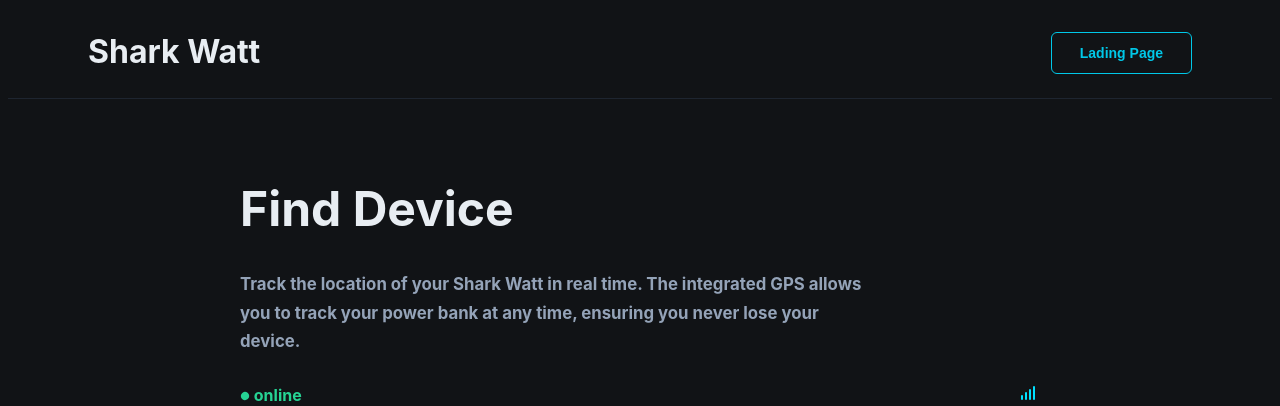
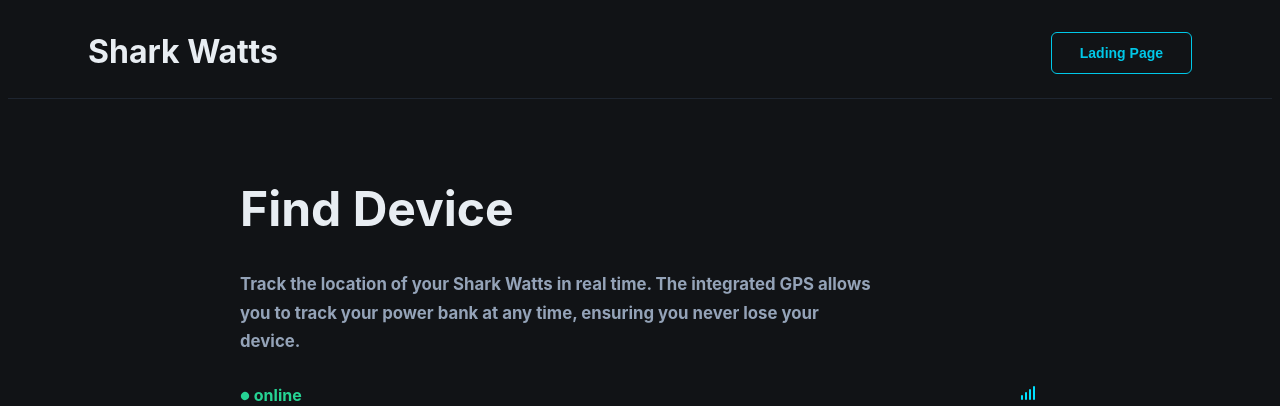
Before and after one commit to kxuak/Shark-Watt, a React (Vite) app: page /home in a window 1280 px wide. Shown: the top 406 px of the page. Built offline with nearby package versions, Linux system fonts and the light colour scheme.

Commit message:
corrigindo o nome

```diff
--- a/index.html
+++ b/index.html
@@ -4,7 +4,7 @@
     <meta charset="UTF-8" />
     <link rel="icon" type="image/png" href="/logo.png" />
     <meta name="viewport" content="width=device-width, initial-scale=1.0" />
-    <title>Shark Watt</title>
+    <title>Shark Watts</title>
   </head>
   <body>
     <div id="root"></div>
--- a/src/pages/Home/index.tsx
+++ b/src/pages/Home/index.tsx
@@ -27,7 +27,7 @@
   return (
     <div className="container">
     <nav className="navbar">
-        <span className="logo">Shark Watt</span>
+        <span className="logo">Shark Watts</span>
         <Link to="/">
         <Button variant="outline" size="normal">Lading Page</Button>
         </Link>
@@ -36,7 +36,7 @@
       <div className="main-home">
         <div className="main-home-text">
           <h1 className="tracker-title">Find Device</h1>
-          <p className="tracker-description">Track the location of your Shark Watt in real time. The integrated GPS allows you to track your power bank at any time, ensuring you never lose your device.</p>
+          <p className="tracker-description">Track the location of your Shark Watts in real time. The integrated GPS allows you to track your power bank at any time, ensuring you never lose your device.</p>
         </div>
         <div className="main-home-widgets">
           <p className="online"><svg xmlns="http://www.w3.org/2000/svg" width="10" height="10" viewBox="0 0 24 24" fill="currentColor" className="icon icon-tabler icons-tabler-filled icon-tabler-circle"><path stroke="none" d="M0 0h24v24H0z" fill="none" /><path d="M7 3.34a10 10 0 1 1 -4.995 8.984l-.005 -.324l.005 -.324a10 10 0 0 1 4.995 -8.336z" /></svg> online</p>
@@ -48,7 +48,7 @@
     </div>
     <footer className="footer">
       <div className="footer-left">
-        <h3>Shark Watt</h3>
+        <h3>Shark Watts</h3>
         <p>Fierce style. Real power.</p>
       </div>
 
@@ -61,7 +61,7 @@
       </div>
 
       <div className="footer-right">
-        <p>© 2026 Shark Watt</p>
+        <p>© 2026 Shark Watts</p>
       </div>
     </footer>
     </div>
--- a/src/pages/LadingPage/index.tsx
+++ b/src/pages/LadingPage/index.tsx
@@ -9,7 +9,7 @@
     <div className="container">
 
       <nav className="navbar">
-        <span className="logo">Shark Watt</span>
+        <span className="logo">Shark Watts</span>
         <Link to="/home">
         <Button variant="outline" size="normal">My Device</Button>
         </Link>
@@ -20,7 +20,7 @@
           <h1 className="title-text">Fierce Style<br />Real Power</h1>
 
           <p className="main-text">
-            The Shark Watt is a power bank for those who refuse limits: with a shark-shaped design, it combines style and high performance for any situation. Waterproof, it lets you charge your phone even underwater — perfect for the beach, pool, or rain — but should not be recharged while wet or submerged. It also features a built-in tracker for added security. Compact, durable, and powerful, it keeps you connected anywhere.
+            The Shark Watts is a power bank for those who refuse limits: with a shark-shaped design, it combines style and high performance for any situation. Waterproof, it lets you charge your phone even underwater — perfect for the beach, pool, or rain — but should not be recharged while wet or submerged. It also features a built-in tracker for added security. Compact, durable, and powerful, it keeps you connected anywhere.
           </p>
           <h3 className="info">
             5200 mAh | 12 W
@@ -74,7 +74,7 @@
         ></iframe>
         <div>
         <p className="video-text">
-              To help users better understand the SharkWatt, we created a presentation video showing its design, features, and functionality. The video provides a more interactive experience and demonstrates how the product can be used in real situations.
+              To help users better understand the SharkWatts, we created a presentation video showing its design, features, and functionality. The video provides a more interactive experience and demonstrates how the product can be used in real situations.
             </p>
           </div>
           </div>
@@ -82,7 +82,7 @@
 
       <footer className="footer">
       <div className="footer-left">
-        <h3>Shark Watt</h3>
+        <h3>Shark Watts</h3>
         <p>Fierce style. Real power.</p>
       </div>
 
@@ -93,7 +93,7 @@
       </div>
 
       <div className="footer-right">
-        <p>© 2026 Shark Watt</p>
+        <p>© 2026 Shark Watts</p>
       </div>
     </footer>
 
```
